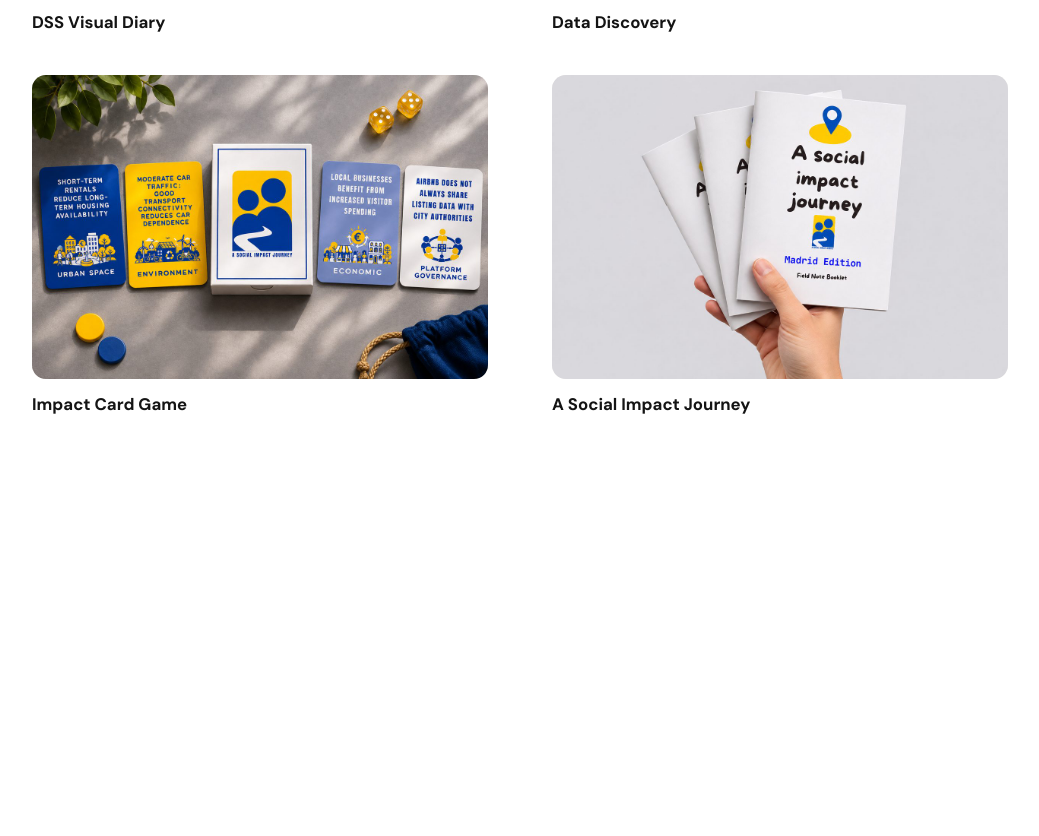
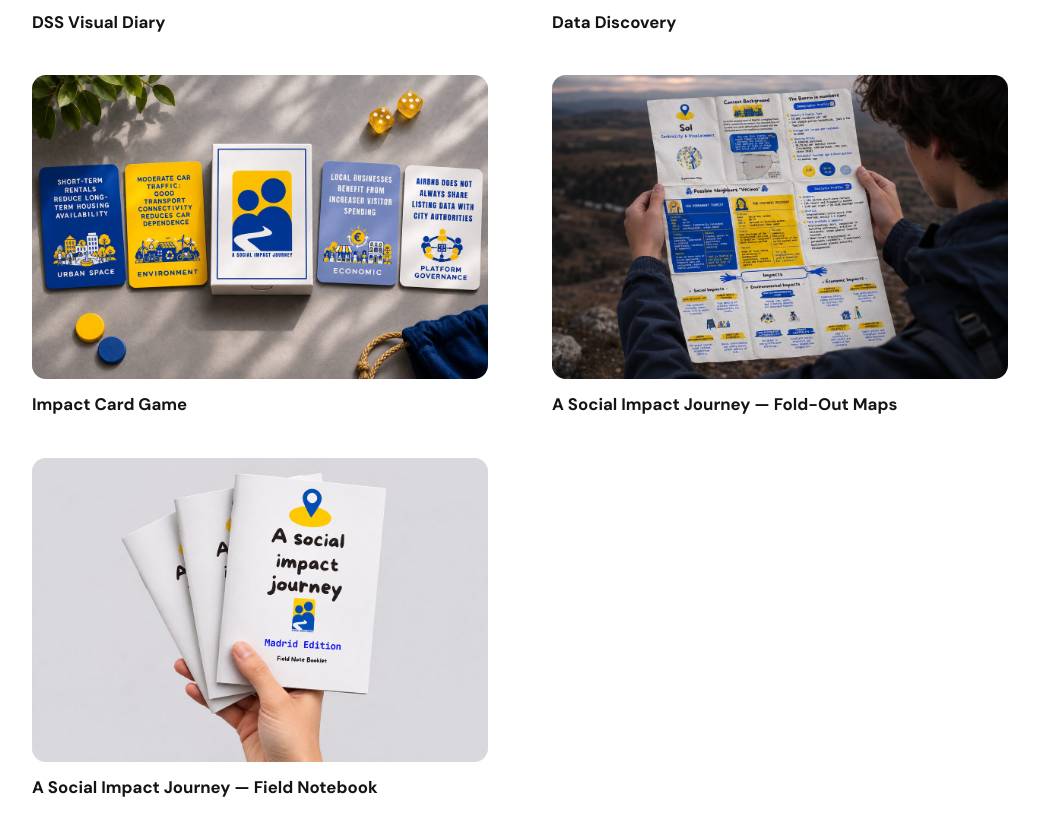
Before and after one commit to reyhaneh-mohammadi/Reyhaneh-mohammadi.github.io, a plain HTML site: page index.html in a window 1280 px wide. Shown: the part 734-1570 px from the top of the page, without its empty margins (120-1159 px from the left). Before the commit the page ends 1248 px from the top, so only its background shows below. Drawn offline with Linux system fonts and the light colour scheme.

Commit message:
Show five case studies on the homepage

```diff
--- a/index.html
+++ b/index.html
@@ -50,12 +50,21 @@
         </a>
       </li>
       <li class="project">
-        <a class="project-link" href="projects/social-impact-journey/index.html">
+        <a class="project-link" href="projects/social-impact-journey-fold-out-maps/index.html">
           <span class="project-media">
-            <img src="assets/img/social-impact-journey/hero-card.jpg" alt="" decoding="async">
-            <span class="project-overlay" aria-hidden="true"><span>A Social Impact Journey</span></span>
+            <img src="assets/img/social-impact-journey-fold-out-maps/hero-card.jpg" alt="" decoding="async">
+            <span class="project-overlay" aria-hidden="true"><span>A Social Impact Journey — Fold-Out Maps</span></span>
           </span>
-          <span class="project-name">A Social Impact Journey</span>
+          <span class="project-name">A Social Impact Journey — Fold-Out Maps</span>
+        </a>
+      </li>
+      <li class="project">
+        <a class="project-link" href="projects/social-impact-journey-field-notebook/index.html">
+          <span class="project-media">
+            <img src="assets/img/social-impact-journey-field-notebook/hero-card.jpg" alt="" decoding="async">
+            <span class="project-overlay" aria-hidden="true"><span>A Social Impact Journey — Field Notebook</span></span>
+          </span>
+          <span class="project-name">A Social Impact Journey — Field Notebook</span>
         </a>
       </li>
     </ul>
```
